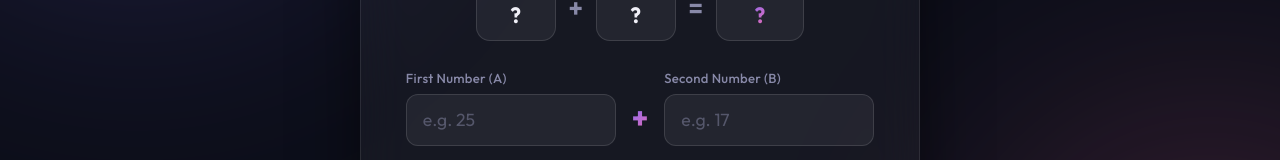
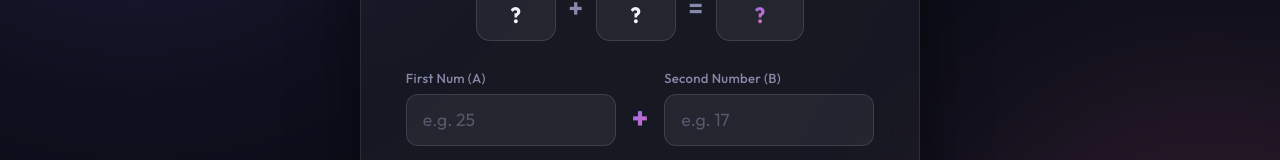
Before and after one commit to Vijayk0210/odcettesting, a React (Vite) app in the folder Odcet testing/addition-ui/: page / in a window 1280 px wide. Shown: the part 394-554 px from the top of the page. Built offline with nearby package versions, Linux system fonts and the light colour scheme.

Commit message:
changed same line

```diff
--- a/Odcet testing/addition-ui/src/App.jsx
+++ b/Odcet testing/addition-ui/src/App.jsx
@@ -58,7 +58,7 @@ function App() {
         {/* Inputs */}
         <div className="inputs-row">
           <div className="input-group">
-            <label htmlFor="numA">First Number (A)</label>
+            <label htmlFor="numA">First Num (A)</label>
             <input
               id="numA"
               type="number"
```
